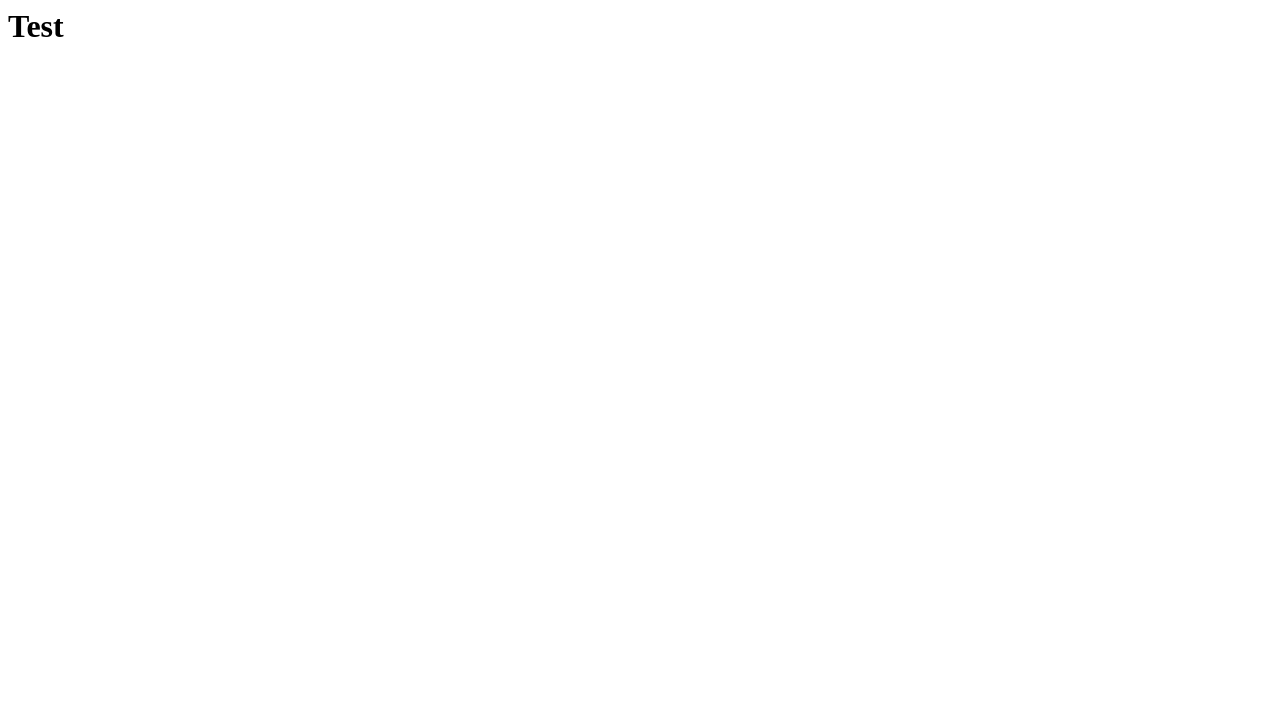
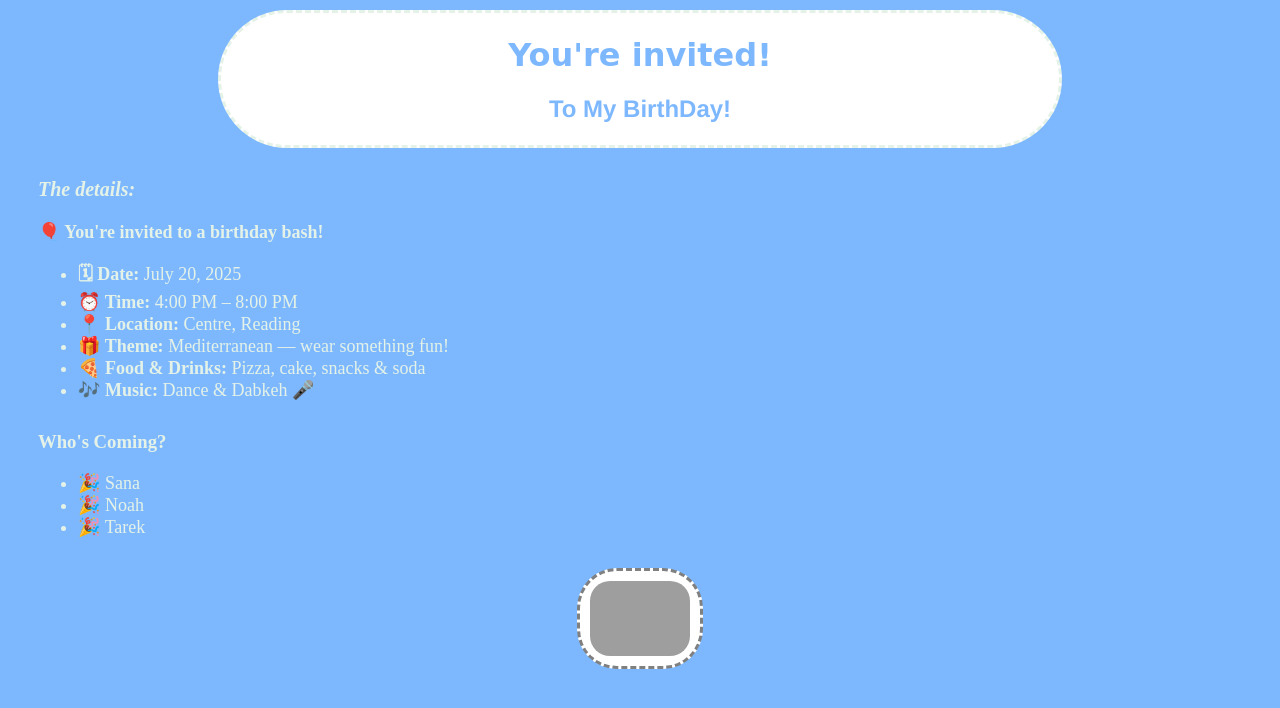
Before and after one commit to Maher-A-B/Maher-A-B, a plain HTML site: page index.html in a window 1280 px wide. Drawn offline with Linux system fonts and the light colour scheme; grey boxes are pictures that could not be loaded.

Commit message:
index.html

```diff
--- a/index.html
+++ b/index.html
@@ -1,8 +1,120 @@
+<!DOCTYPE html>
 <html>
-  <head>
-    <title>Maher's Website</title>
-  </head>
-  <body>
-    <h1>Test</h1>
-  </body>
+    <head>
+        <meta charset="utf-8">
+        <title>Project: Event invite</title>
+        <style>
+            body{
+                background: rgb(125, 184, 255);
+                color: rgb(228, 242, 231);
+
+
+            }
+            #header{
+            background: white;
+            border-radius: 120px;
+            border: dashed;
+            margin: 10px 210px 10px 210px;
+            padding-top: 0.1em;
+            padding-bottom: 0.1em;
+            }
+            h1{
+                font-family: cursive;
+                 text-align: center;
+                 color: rgb(125, 184, 255);
+            }
+            h2{
+                font-family: helvetica;
+                 text-align: center;
+                 color: rgb(125, 184, 255);
+            }
+            #details{
+                margin: 30px;
+                font-size: 18px;
+            }
+            #word-detail{
+            font-size: 20px;
+            font-weight: bold;
+            font-style: italic;
+            }
+
+            #comers{
+            margin: 30px;
+            }
+            #list-of-comers{
+            font-size: 18px;
+            }
+
+            #img{
+            text-align: center;
+
+
+            }
+
+            .img-wrapper {
+  			display: inline-block;
+  			padding: 10px;
+  			background: white;
+  			border-radius: 40px;
+  			border: dashed;
+  			border-color: gray;
+}
+            img{
+            width: 100px;
+  			border-radius: 20px;
+            display: block;
+
+
+
+
+            }
+
+            img:hover {
+  			box-shadow: 0 0 10px rgba(0, 0, 0, 0.3);
+  			cursor: pointer;
+}
+
+        </style>
+    </head>
+    <body>
+        <div id="header">
+        <h1>You're invited!</h1>
+        <h2>To My BirthDay!</h2>
+        </div>
+        <div id="details">
+        <p id="word-detail">The details:</p>
+
+  <p><strong>🎈 You're invited to a birthday bash!</strong></p>
+  <ul>
+    <li><strong>🗓 Date:</strong> July 20, 2025</li>
+    <li><strong>⏰ Time:</strong> 4:00 PM – 8:00 PM</li>
+    <li><strong>📍 Location:</strong> Centre, Reading</li>
+    <li><strong>🎁 Theme:</strong> Mediterranean — wear something fun!</li>
+    <li><strong>🍕 Food & Drinks:</strong> Pizza, cake, snacks & soda</li>
+    <li><strong>🎶 Music:</strong> Dance & Dabkeh 🎤</li>
+  </ul>
+</div>
+        </div>
+        <div id="comers">
+        <h3>Who's Coming?</h3>
+<ul>
+<div id="list-of-comers">
+  <li>🎉 Sana</li>
+  <li>🎉 Noah</li>
+  <li>🎉 Tarek</li>
+</ul>
+</div>
+</div>
+
+<audio autoplay loop>
+  <source src="https://cdn.pixabay.com/audio/2025/04/30/audio_9834479b67.mp3" type="audio/mp3">
+</audio>
+        <div id="img">
+        <a href="#emptylink">
+         <div class="img-wrapper">
+        <img src="https://cdn.addevent.com/web/images/icon-emd-rsvp-t2.png" alt"rsvp-button">
+        </div>
+        </a>
+        </div>
+    </body>
 </html>
```
